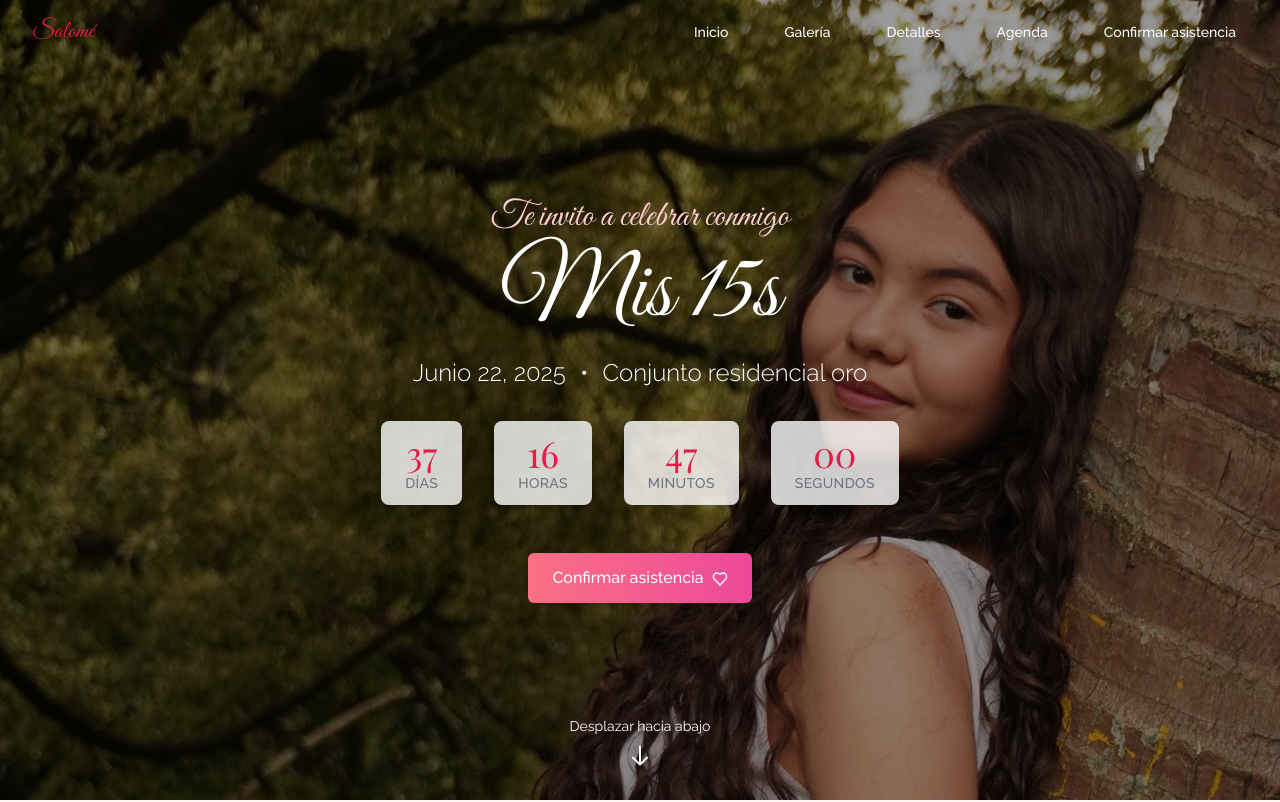
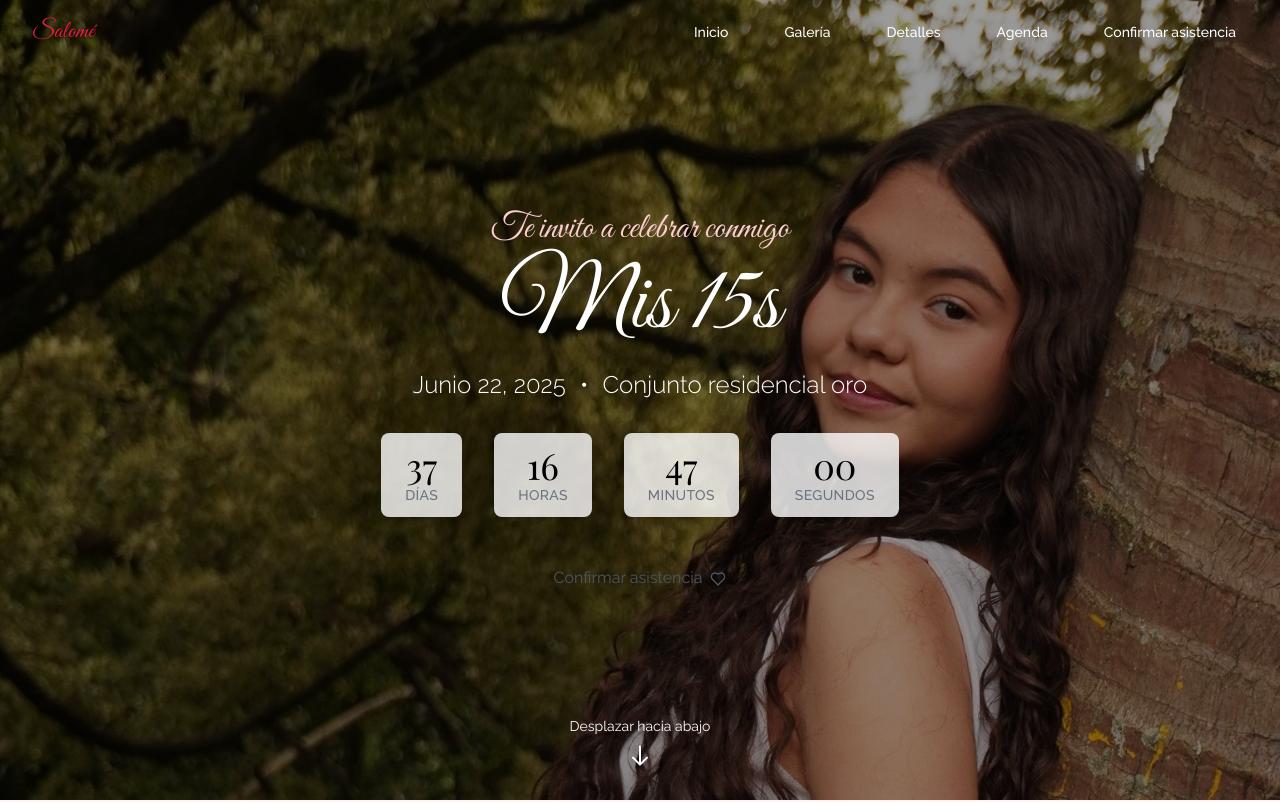
Before and after one commit to GiaHuy99/happybirthday-uncleHuy, a React (Vite) app: page / in a window 1280 px wide. Shown: the top 802 px of the page. Built offline with nearby package versions, Linux system fonts and the light colour scheme.

Commit message:
style: clean up index.css by removing unused button styles and comments for improved readability

```diff
--- a/src/styles/index.css
+++ b/src/styles/index.css
@@ -59,20 +59,10 @@ h6 {
 	@apply bg-gradient-to-r from-rose-500 to-pink-500 bg-clip-text text-transparent;
 }
 
-.btn {
-	@apply inline-block px-6 py-3 rounded-md text-white font-medium transition-all duration-300 shadow-md;
-}
-
-.btn-primary {
-	@apply bg-gradient-to-r from-rose-400 to-pink-500 hover:from-rose-500 hover:to-pink-600 transform hover:-translate-y-1;
-}
-
-/* Spinner animation */
 .spinner {
 	@apply w-12 h-12 rounded-full border-4 border-rose-200 border-t-rose-500 animate-spin mx-auto;
 }
 
-/* Decorative elements */
 .floral-decoration {
 	@apply absolute opacity-10 pointer-events-none;
 	z-index: -1;
@@ -86,7 +76,6 @@ h6 {
 	@apply bottom-0 right-0 w-64 h-64 translate-x-1/4 translate-y-1/4;
 }
 
-/* Hover effects */
 .hover-lift {
 	@apply transition-transform duration-300 ease-in-out;
 }
@@ -95,7 +84,6 @@ h6 {
 	@apply transform -translate-y-1;
 }
 
-/* Timeline */
 .timeline-container {
 	@apply relative;
 }
@@ -141,7 +129,6 @@ h6 {
 	}
 }
 
-/* Gallery */
 .gallery-grid {
 	@apply grid grid-cols-1 md:grid-cols-2 lg:grid-cols-3 gap-4;
 }
@@ -168,7 +155,6 @@ h6 {
 	@apply opacity-100;
 }
 
-/* RSVP Form */
 .form-group {
 	@apply mb-4;
 }
@@ -177,7 +163,6 @@ h6 {
 	@apply w-full p-3 border border-gray-300 rounded-md focus:outline-none focus:ring-2 focus:ring-rose-300 transition-all duration-200;
 }
 
-/* Countdown */
 .countdown-container {
 	@apply flex justify-center gap-4 md:gap-8;
 }
@@ -187,14 +172,13 @@ h6 {
 }
 
 .countdown-number {
-	@apply text-2xl md:text-3xl lg:text-4xl font-display text-rose-600;
+	@apply text-2xl md:text-3xl lg:text-4xl font-display text-black;
 }
 
 .countdown-label {
 	@apply text-xs md:text-sm text-gray-500 uppercase tracking-wide font-medium;
 }
 
-/* Parallax effect */
 .parallax {
 	@apply relative overflow-hidden;
 	transform-style: preserve-3d;
@@ -205,7 +189,6 @@ h6 {
 	transform: translateZ(-1px) scale(2);
 }
 
-/* Navbar animation */
 .navbar {
 	@apply fixed top-0 left-0 right-0 z-50 transition-all duration-300;
 }
```
